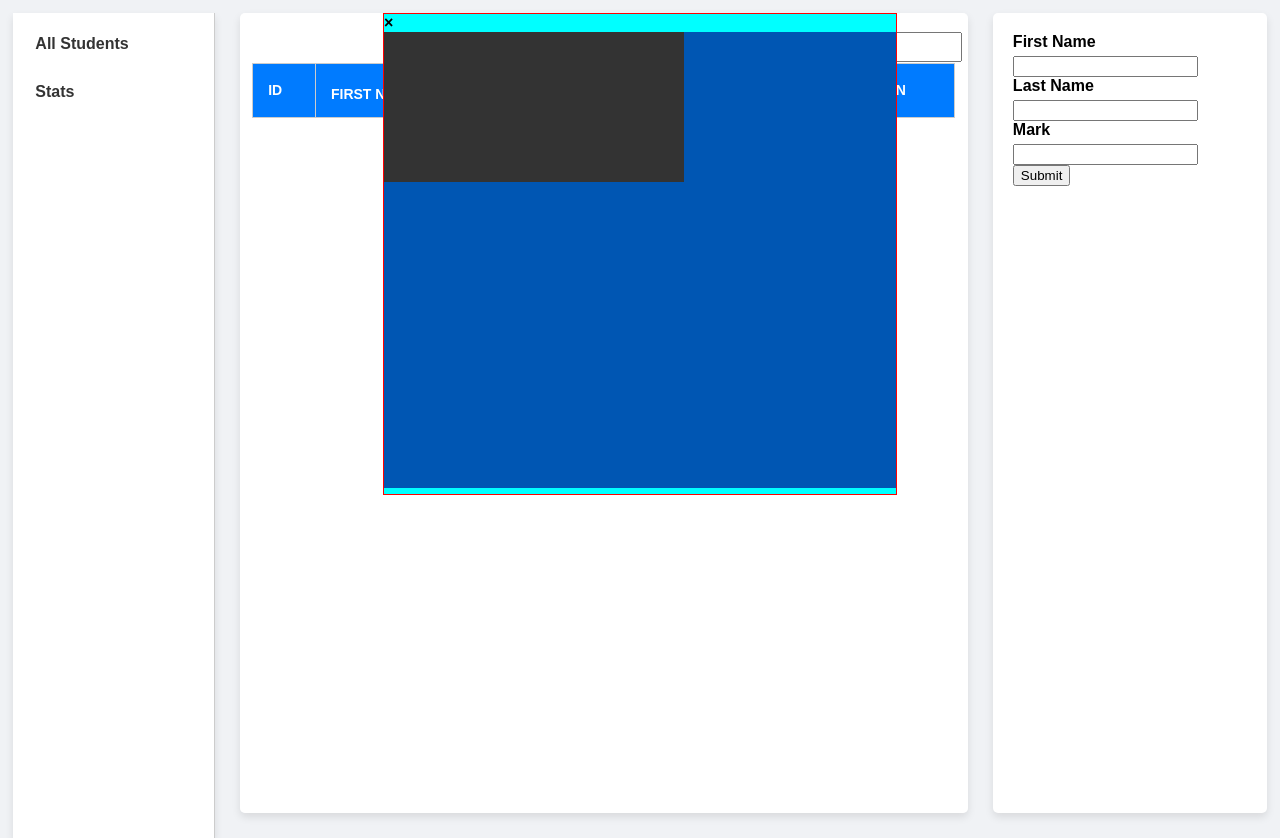
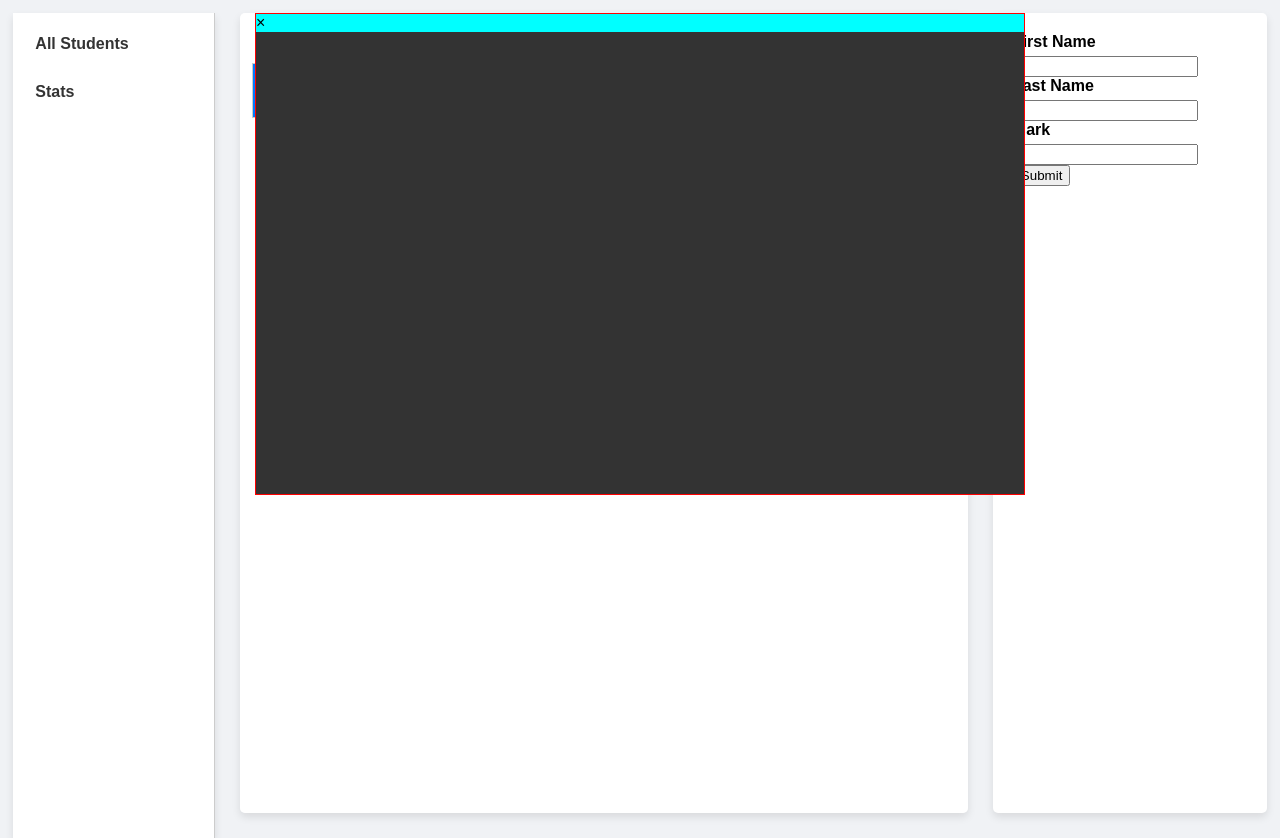
Before and after one commit to Darth-Tenebros/SMS, a plain HTML site: page index.html in a window 1280 px wide. Both pictures are taken after a click on the item "Stats". Drawn offline with Linux system fonts and the light colour scheme; grey boxes are pictures that could not be loaded.

Commit message:
style graph

```diff
--- a/css/main.css
+++ b/css/main.css
@@ -151,9 +151,9 @@ html, body {
     background-color: #c82333;
 }
 
-.modal{
+.modal {
     border: 1px solid red;
-    width: 40%;
+    width: 60%;
     height: 60%;
     background-color: aqua;
     position: fixed;
@@ -161,23 +161,25 @@ html, body {
     transform: translate(-50%);
     display: none;
     z-index: 1;
-    overflow: auto;
-}
-.inner{
-    margin: auto;
-    height: 95%;
-    background-color: #0056b3;
+    overflow: hidden; /* No overflow for the modal itself */
 }
 
-#close{
-    cursor: pointer;
-    text-decoration: none;
-    color: black;
-    font-weight: bolder;
-    height: 3%;
+.inner {
+    height: 100%;
+    background-color: #0056b3;
+    overflow: auto; /* Allow overflow for the inner container */
 }
 
-#graph{
+.scroll-container {
+    width: 100%;
+    height: 100%;
+    overflow-x: auto; /* Enable horizontal overflow */
+    overflow-y: hidden; /* Disable vertical overflow */
     background-color: #333;
-    overflow-x: auto;
 }
+
+#graph {
+    background-color: #333;
+    height: 100%;
+    width: 150%; /* Set a larger width to force overflow */
+}
```
